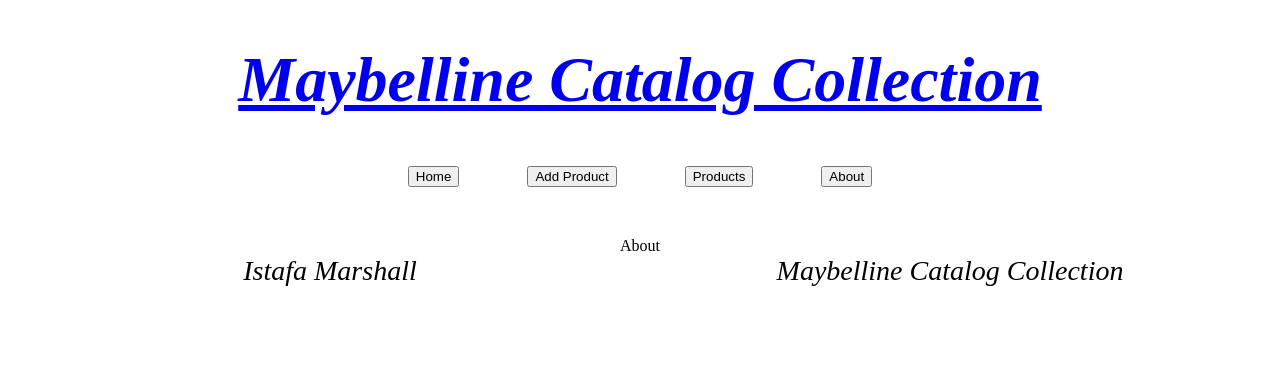
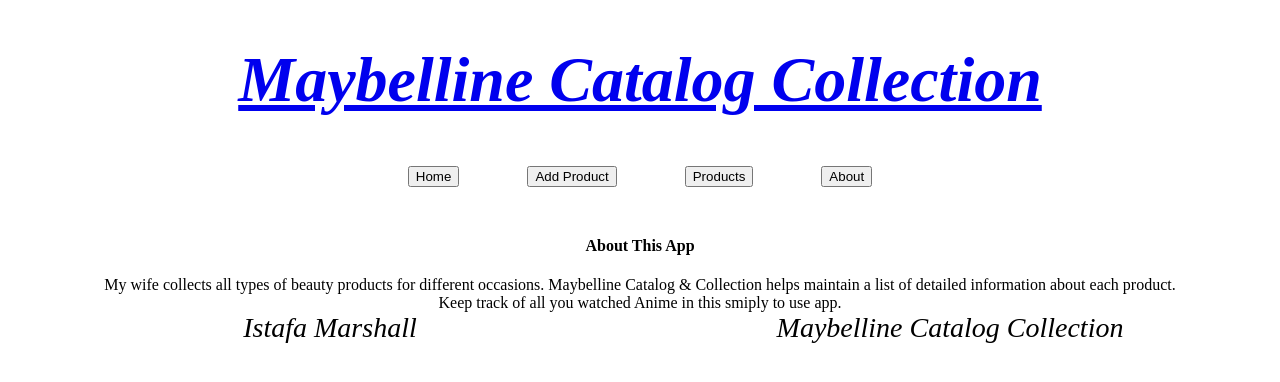
Before and after one commit to ISTAFAMARSHALL/maybelline-catalog-collection, a React (Create React App) app: page /about in a window 1280 px wide. Shown: the top 382 px of the page. Built offline with nearby package versions, Linux system fonts and the light colour scheme; the HTML template or start-up script is replaced by a standard one.

Commit message:
added about

```diff
--- a/src/Navigation.js/About.js
+++ b/src/Navigation.js/About.js
@@ -2,7 +2,11 @@
 
 function About() {
   return (
-    <div>About</div>
+    <div>
+      <h4>About This App</h4>
+      <div>My wife collects all types of beauty products for different occasions. Maybelline Catalog & Collection helps maintain a list of detailed information about each product.</div>
+      <div>Keep track of all you watched Anime in this smiply to use app.</div>
+    </div>
   )
 }
 
```
